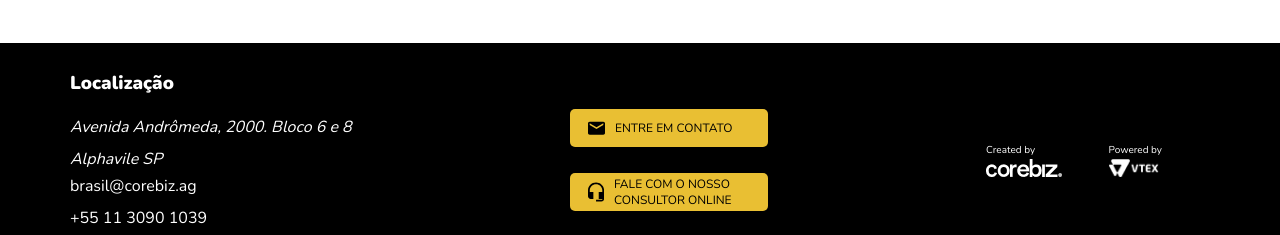
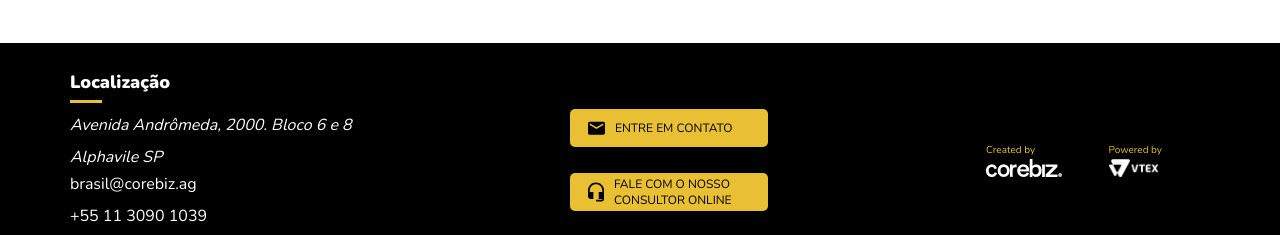
Before and after one commit to dan-liberato/go-beyond-front-end, a Next.js app: page / in a window 1280 px wide. Shown: the part 1019-1254 px from the top of the page. Built offline with nearby package versions, Linux system fonts and the light colour scheme.

Commit message:
feact: updated footer style

```diff
--- a/src/components/Footer/footer.module.css
+++ b/src/components/Footer/footer.module.css
@@ -32,7 +32,7 @@
 }
 
 .location__title::after {
-	background: #fff;
+	background: var(--details-color);
 }
 
 .location__address {
@@ -81,6 +81,7 @@
 	flex-direction: row;
 	justify-content: space-between;
 	align-items: center;
+	color: var(--details-color);
 }
 
 .credits span {
--- a/src/components/Footer/index.tsx
+++ b/src/components/Footer/index.tsx
@@ -10,7 +10,7 @@ export const Footer = () => {
 				<div
 					className={`${styles.footer__contents} ${styles.location}`}
 				>
-					<h3 className={`${styles.location__title} ${styles.title}`}>
+					<h3 className={`${styles.location__title} title`}>
 						Localização
 					</h3>
 					<address className={styles.location__address}>
```
